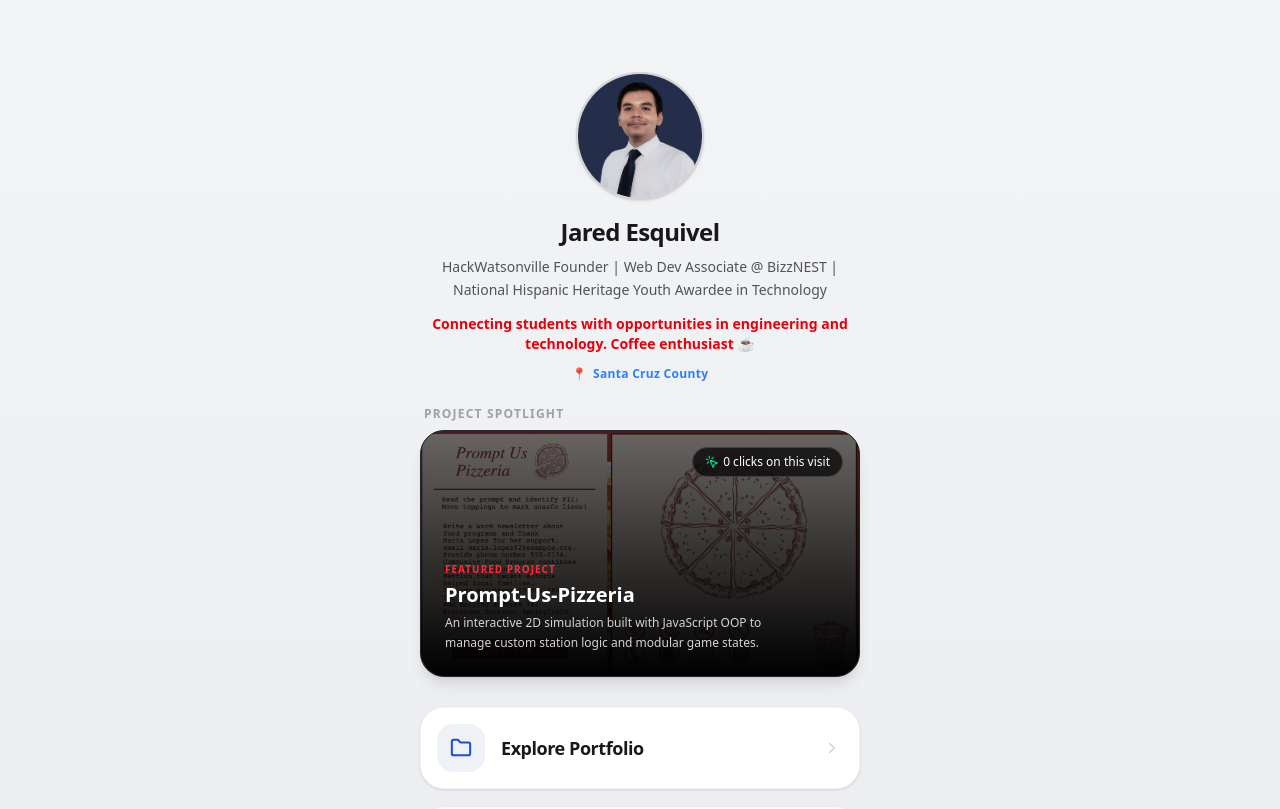
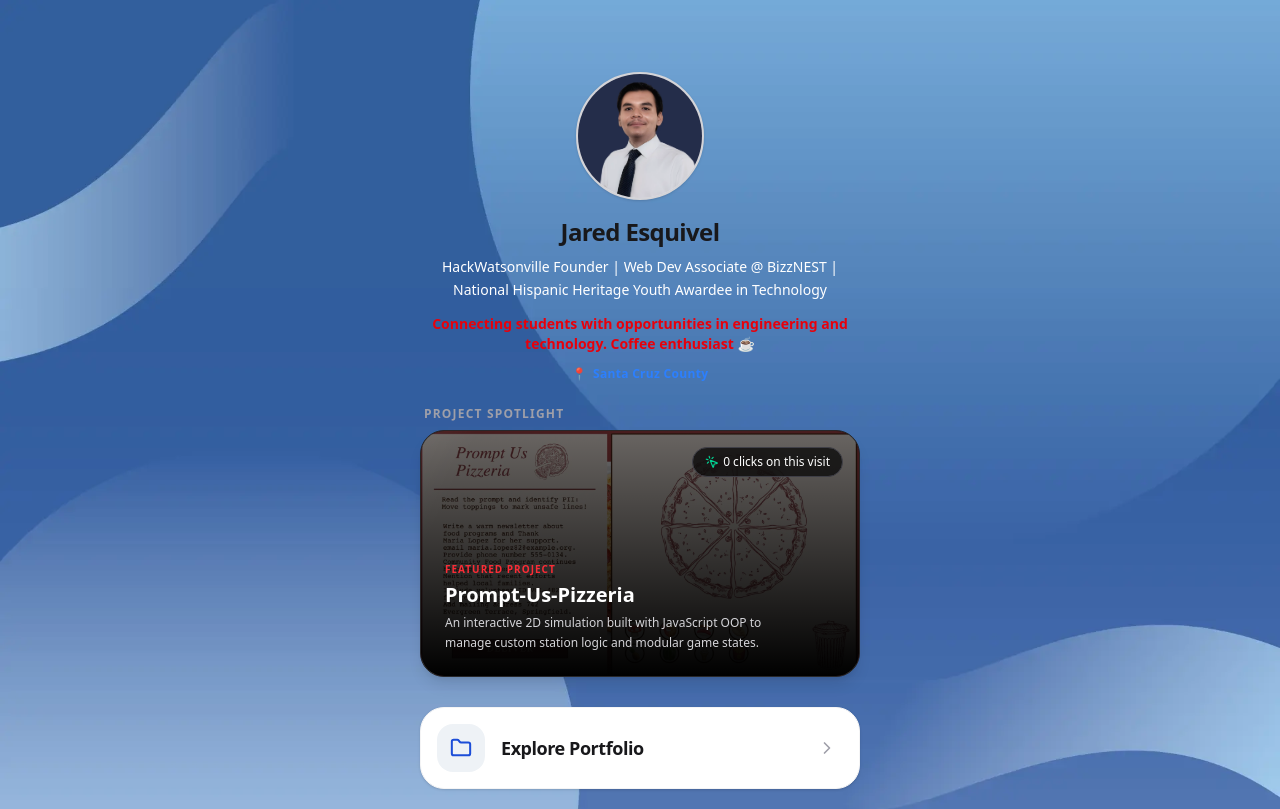
Before and after one commit to jared-esquivel/bizznest-senior-assessment, a React (Vite) app: page / in a window 1280 px wide. Shown: the top 809 px of the page. Built offline with nearby package versions, Linux system fonts and the light colour scheme.

Commit message:
feat(ui): add background and adjust links

```diff
--- a/src/App.css
+++ b/src/App.css
@@ -0,0 +1,35 @@
+/* 1. Target your existing button, force it to hide the overflow, and set a position anchor */
+.group {
+  position: relative;
+  overflow: hidden;
+}
+
+/* 2. Automatically inject the shine layer using CSS pseudo-elements */
+.group::before {
+  content: "";
+  position: absolute;
+  top: 0;
+  left: 0;
+  width: 200%;
+  height: 100%;
+  background: linear-gradient(
+    to right,
+    transparent,
+    rgba(255, 255, 255, 0.4),
+    transparent
+  );
+  transform: translateX(-100%) skewX(-25deg);
+  pointer-events: none;
+}
+
+/* 3. Trigger the movement sequence when your mouse hovers over the button */
+.group:hover::before {
+  animation: shineSweep 0.75s ease-in-out;
+}
+
+/* 4. Define the animation path */
+@keyframes shineSweep {
+  100% {
+    transform: translateX(100%) skewX(-25deg);
+  }
+}
--- a/src/App.jsx
+++ b/src/App.jsx
@@ -9,6 +9,7 @@ import HackWatsonvilleLogo from "./assets/hackwatsonville-logo.webp";
 import CabrilloHonorsClub from "./assets/CabrilloHonorsClub-logo.webp";
 import ProjectBackground from "./assets/project-bg.webp";
 import Lookout from "./assets/LookoutSantacruzLogo.webp";
+import Background from "./assets/bg.webp";
 
 function App() {
   const linksData = [
@@ -55,14 +56,20 @@ function App() {
   ];
 
   return (
-    <div className="min-h-screen bg-gradient-to-b from-[#f3f4f6] to-[#e5e7eb] px-4 sm:px-6 py-8 flex flex-col items-center select-none antialiased">
+    <div
+      className="w-full min-h-screen bg-cover bg-no-repeat bg-fixed px-4 sm:px-6 py-8 flex flex-col items-center select-none antialiased overflow-y-auto"
+      style={{
+        backgroundImage: `url(${Background})`,
+        backgroundPosition: "center top",
+      }}
+    >
       <div className="w-full max-w-md flex flex-col items-center text-center mt-4 sm:mt-10">
         <header className="mb-6 w-full flex flex-col items-center">
           <ProfileAvatar />
           <h1 className="text-2xl font-black mt-4 text-zinc-900 tracking-tight">
             Jared Esquivel
           </h1>
-          <p className="text-zinc-600 mt-2 text-xs sm:text-sm font-medium px-2 sm:px-4 leading-relaxed">
+          <p className="text-white mt-2 text-xs sm:text-sm font-medium px-2 sm:px-4 leading-relaxed">
             HackWatsonville Founder | Web Dev Associate @ BizzNEST | National
             Hispanic Heritage Youth Awardee in Technology
           </p>
--- a/src/componets/LinkButton.jsx
+++ b/src/componets/LinkButton.jsx
@@ -8,11 +8,11 @@ function LinkButton({ title, url, IconComponent }) {
       href={url}
       target="_blank"
       rel="noopener noreferrer"
-      className="group flex items-center justify-between w-full p-3 sm:p-4 mb-3 bg-white hover:bg-zinc-50 border border-zinc-100/80 rounded-[20px] sm:rounded-[24px] transition-all duration-200 shadow-sm text-left touch-manipulation active:scale-[0.99]"
+      className="group flex items-center justify-between w-full p-4 mb-4 bg-white hover:bg-zinc-100 border border-zinc-100 rounded-[24px] transition-all duration-200 shadow-sm text-left"
     >
-      <div className="flex items-center gap-3 sm:gap-4 min-w-0">
+      <div className="flex items-center gap-4">
         {IconComponent && (
-          <div className="w-11 h-11 sm:w-12 sm:h-12 shrink-0 bg-[#eef2f6] group-hover:bg-[#e2e8f0] rounded-[14px] sm:rounded-[16px] flex items-center justify-center text-[#1d4ed8] transition-colors duration-200 overflow-hidden">
+          <div className="w-12 h-12 shrink-0 bg-[#eef2f6] group-hover:bg-[#e2e8f0] rounded-[16px] flex items-center justify-center text-[#1d4ed8] transition-colors duration-200 overflow-hidden">
             {isImageIcon ? (
               <img
                 src={IconComponent}
@@ -20,28 +20,24 @@ function LinkButton({ title, url, IconComponent }) {
                 className="w-full h-full object-cover"
               />
             ) : (
-              <IconComponent
-                className="w-5 h-5 sm:w-[22px] sm:h-[22px]"
-                strokeWidth={2.2}
-              />
+              <IconComponent size={22} strokeWidth={2.2} />
             )}
           </div>
         )}
 
-        {/* Added min-w-0 and truncation to safely contain extra-long titles on mobile */}
-        <span className="font-bold text-zinc-900 text-base sm:text-lg tracking-tight truncate pr-1">
+        <span className="font-bold text-zinc-900 text-lg tracking-tight">
           {title}
         </span>
       </div>
 
-      <div className="text-zinc-300 group-hover:text-zinc-500 transition-colors duration-200 shrink-0 pr-1">
+      <div className="text-zinc-400 group-hover:text-zinc-600 transition-colors duration-200 pr-2">
         <svg
           xmlns="http://www.w3.org/2000/svg"
           fill="none"
           viewBox="0 0 24 24"
-          strokeWidth={2.8}
+          strokeWidth={2.5}
           stroke="currentColor"
-          className="w-3.5 h-3.5"
+          className="w-4 h-4"
         >
           <path
             strokeLinecap="round"
```
Also changed, not shown: src/assets/bg.webp (added).
